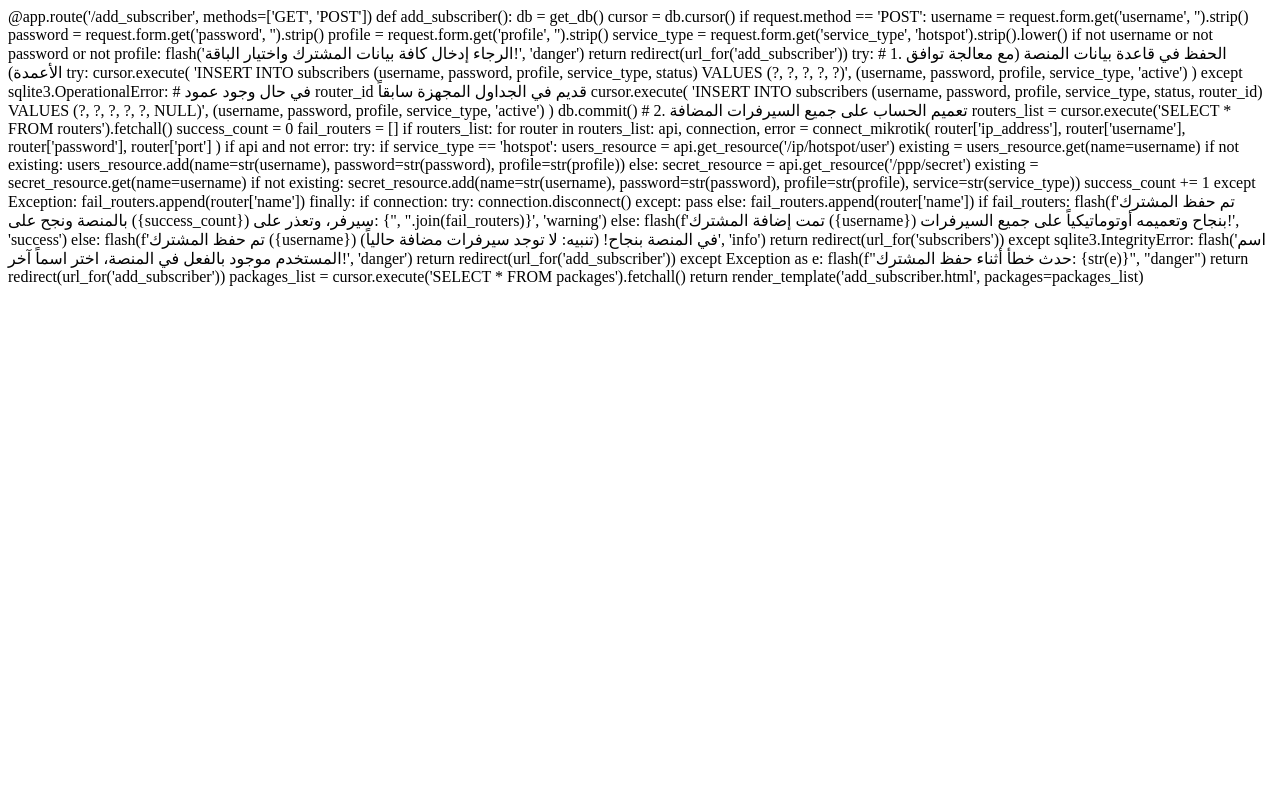
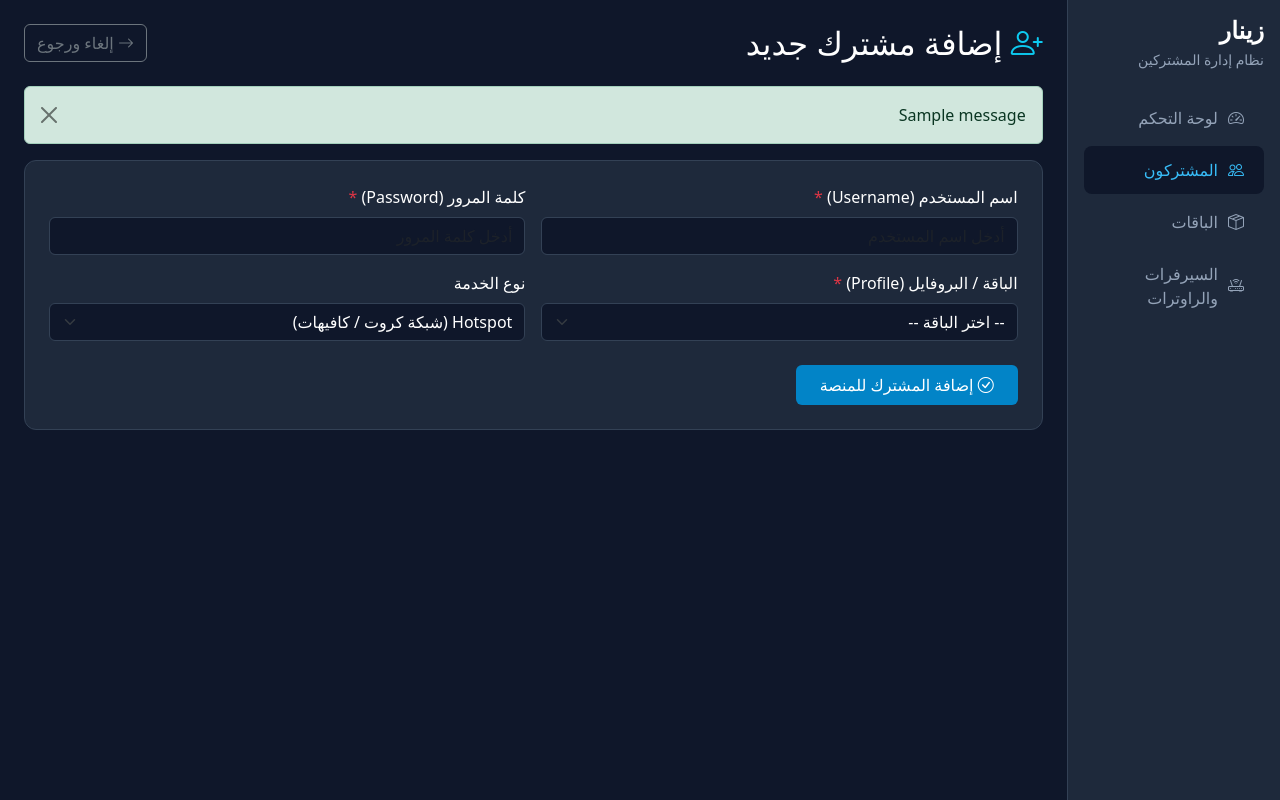
Before and after one commit to abokareemalan512-coder/zinar-radius-1, a Flask app: page /add_subscriber in a window 1280 px wide. Run offline with Flask 3, Linux system fonts and the light colour scheme; tables that the repository leaves empty hold one stand-in row (values such as "Sample post"); one stand-in notice (Sample message) is shown.

Commit message:
Refactor add_subscriber.html with new layout and styles

```diff
--- a/templates/add_subscriber.html
+++ b/templates/add_subscriber.html
@@ -1,83 +1,97 @@
-@app.route('/add_subscriber', methods=['GET', 'POST'])
-def add_subscriber():
-    db = get_db()
-    cursor = db.cursor()
+<!DOCTYPE html>
+<html lang="ar" dir="rtl">
+<head>
+    <meta charset="UTF-8">
+    <meta name="viewport" content="width=device-width, initial-scale=1.0">
+    <title>إضافة مشترك جديد - زينار</title>
+    <link rel="stylesheet" href="https://cdn.jsdelivr.net/npm/bootstrap@5.3.0/dist/css/bootstrap.rtl.min.css">
+    <link rel="stylesheet" href="https://cdn.jsdelivr.net/npm/bootstrap-icons@1.10.5/font/bootstrap-icons.css">
+    <style>
+        body { background-color: #0f172a; color: #f8fafc; font-family: system-ui, -apple-system, sans-serif; }
+        .sidebar { min-height: 100vh; background-color: #1e293b; border-left: 1px solid #334155; }
+        .nav-link { color: #94a3b8; padding: 12px 20px; border-radius: 8px; margin-bottom: 4px; display: flex; align-items: center; gap: 10px; }
+        .nav-link:hover, .nav-link.active { color: #38bdf8; background-color: #0f172a; }
+        .btn-cyan { background-color: #0284c7; border: none; color: #fff; }
+        .btn-cyan:hover { background-color: #0369a1; color: #fff; }
+        .card-custom { background-color: #1e293b; border: 1px solid #334155; border-radius: 12px; }
+        .text-custom-muted { color: #94a3b8 !important; }
+        .form-control, .form-select { background-color: #0f172a; border: 1px solid #334155; color: #fff; }
+        .form-control:focus, .form-select:focus { background-color: #0f172a; color: #fff; border-color: #38bdf8; box-shadow: none; }
+    </style>
+</head>
+<body>
+<div class="container-fluid">
+    <div class="row">
+        <div class="col-md-3 col-lg-2 sidebar p-3">
+            <h4 class="text-white mb-1 fw-bold">زينار</h4>
+            <p class="text-custom-muted small mb-4">نظام إدارة المشتركين</p>
+            <nav class="nav flex-column">
+                <a class="nav-link" href="{{ url_for('dashboard') }}"><i class="bi bi-speedometer2"></i> لوحة التحكم</a>
+                <a class="nav-link active" href="{{ url_for('subscribers') }}"><i class="bi bi-people"></i> المشتركون</a>
+                <a class="nav-link" href="{{ url_for('packages') }}"><i class="bi bi-box-seam"></i> الباقات</a>
+                <a class="nav-link" href="{{ url_for('routers') }}"><i class="bi bi-router"></i> السيرفرات والراوترات</a>
+            </nav>
+        </div>
 
-    if request.method == 'POST':
-        username = request.form.get('username', '').strip()
-        password = request.form.get('password', '').strip()
-        profile = request.form.get('profile', '').strip()
-        service_type = request.form.get('service_type', 'hotspot').strip().lower()
+        <div class="col-md-9 col-lg-10 p-4">
+            <div class="d-flex justify-content-between align-items-center mb-4">
+                <h2 class="text-white mb-0"><i class="bi bi-person-plus text-info"></i> إضافة مشترك جديد</h2>
+                <a href="{{ url_for('subscribers') }}" class="btn btn-outline-secondary"><i class="bi bi-arrow-right"></i> إلغاء ورجوع</a>
+            </div>
 
-        if not username or not password or not profile:
-            flash('الرجاء إدخال كافة بيانات المشترك واختيار الباقة!', 'danger')
-            return redirect(url_for('add_subscriber'))
+            {% with messages = get_flashed_messages(with_categories=true) %}
+              {% if messages %}
+                {% for category, message in messages %}
+                  <div class="alert alert-{{ category }} alert-dismissible fade show" role="alert">
+                    {{ message }}
+                    <button type="button" class="btn-close" data-bs-dismiss="alert" aria-label="Close"></button>
+                  </div>
+                {% endfor %}
+              {% endif %}
+            {% endwith %}
 
-        try:
-            # 1. الحفظ في قاعدة بيانات المنصة (مع معالجة توافق الأعمدة)
-            try:
-                cursor.execute(
-                    'INSERT INTO subscribers (username, password, profile, service_type, status) VALUES (?, ?, ?, ?, ?)',
-                    (username, password, profile, service_type, 'active')
-                )
-            except sqlite3.OperationalError:
-                # في حال وجود عمود router_id قديم في الجداول المجهزة سابقاً
-                cursor.execute(
-                    'INSERT INTO subscribers (username, password, profile, service_type, status, router_id) VALUES (?, ?, ?, ?, ?, NULL)',
-                    (username, password, profile, service_type, 'active')
-                )
-            db.commit()
+            <div class="card card-custom p-4">
+                <form action="{{ url_for('add_subscriber') }}" method="POST">
+                    <div class="row g-3">
+                        <div class="col-md-6">
+                            <label class="form-label text-white">اسم المستخدم (Username) <span class="text-danger">*</span></label>
+                            <input type="text" name="username" class="form-control" placeholder="أدخل اسم المستخدم" required>
+                        </div>
 
-            # 2. تعميم الحساب على جميع السيرفرات المضافة
-            routers_list = cursor.execute('SELECT * FROM routers').fetchall()
-            success_count = 0
-            fail_routers = []
+                        <div class="col-md-6">
+                            <label class="form-label text-white">كلمة المرور (Password) <span class="text-danger">*</span></label>
+                            <input type="text" name="password" class="form-control" placeholder="أدخل كلمة المرور" required>
+                        </div>
 
-            if routers_list:
-                for router in routers_list:
-                    api, connection, error = connect_mikrotik(
-                        router['ip_address'], router['username'], router['password'], router['port']
-                    )
-                    if api and not error:
-                        try:
-                            if service_type == 'hotspot':
-                                users_resource = api.get_resource('/ip/hotspot/user')
-                                existing = users_resource.get(name=username)
-                                if not existing:
-                                    users_resource.add(name=str(username), password=str(password), profile=str(profile))
-                            else:
-                                secret_resource = api.get_resource('/ppp/secret')
-                                existing = secret_resource.get(name=username)
-                                if not existing:
-                                    secret_resource.add(name=str(username), password=str(password), profile=str(profile), service=str(service_type))
+                        <div class="col-md-6">
+                            <label class="form-label text-white">الباقة / البروفايل (Profile) <span class="text-danger">*</span></label>
+                            <select name="profile" class="form-select" required>
+                                <option value="" disabled selected>-- اختر الباقة --</option>
+                                {% for pkg in packages %}
+                                    <option value="{{ pkg.name }}">{{ pkg.name }} ({{ pkg.rate_limit }})</option>
+                                {% else %}
+                                    <option value="1M">1M - بروفايل افتراضي</option>
+                                {% endfor %}
+                            </select>
+                        </div>
 
-                            success_count += 1
-                        except Exception:
-                            fail_routers.append(router['name'])
-                        finally:
-                            if connection:
-                                try:
-                                    connection.disconnect()
-                                except:
-                                    pass
-                    else:
-                        fail_routers.append(router['name'])
+                        <div class="col-md-6">
+                            <label class="form-label text-white">نوع الخدمة</label>
+                            <select name="service_type" class="form-select">
+                                <option value="hotspot" selected>Hotspot (شبكة كروت / كافيهات)</option>
+                                <option value="pppoe">PPPoE (اشتراكات منزلية)</option>
+                            </select>
+                        </div>
 
-                if fail_routers:
-                    flash(f'تم حفظ المشترك بالمنصة ونجح على ({success_count}) سيرفر، وتعذر على: {", ".join(fail_routers)}', 'warning')
-                else:
-                    flash(f'تمت إضافة المشترك ({username}) بنجاح وتعميمه أوتوماتيكياً على جميع السيرفرات!', 'success')
-            else:
-                flash(f'تم حفظ المشترك ({username}) في المنصة بنجاح! (تنبيه: لا توجد سيرفرات مضافة حالياً)', 'info')
-
-            return redirect(url_for('subscribers'))
-
-        except sqlite3.IntegrityError:
-            flash('اسم المستخدم موجود بالفعل في المنصة، اختر اسماً آخر!', 'danger')
-            return redirect(url_for('add_subscriber'))
-        except Exception as e:
-            flash(f"حدث خطأ أثناء حفظ المشترك: {str(e)}", "danger")
-            return redirect(url_for('add_subscriber'))
-
-    packages_list = cursor.execute('SELECT * FROM packages').fetchall()
-    return render_template('add_subscriber.html', packages=packages_list)
+                        <div class="col-12 mt-4 text-start">
+                            <button type="submit" class="btn btn-cyan px-4 py-2"><i class="bi bi-check-circle"></i> إضافة المشترك للمنصة</button>
+                        </div>
+                    </div>
+                </form>
+            </div>
+        </div>
+    </div>
+</div>
+<script src="https://cdn.jsdelivr.net/npm/bootstrap@5.3.0/dist/js/bootstrap.bundle.min.js"></script>
+</body>
+</html>
```
